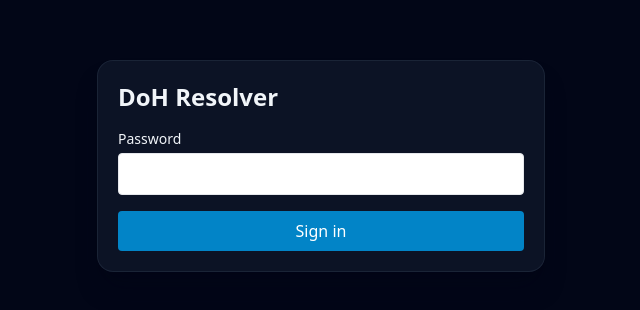
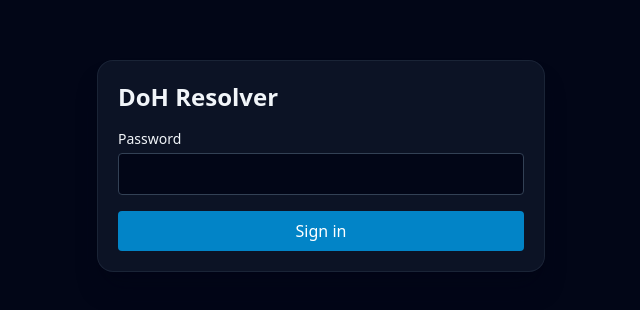
Before and after one commit to naman254/doh-resolver, a Next.js app in the folder dashboard/: page /login in a window 1280 px wide. Shown: the part 234-544 px from the top of the page, without its empty margins (319-959 px from the left). Built offline with nearby package versions, Linux system fonts and the light colour scheme.

Commit message:
changed login ui

```diff
--- a/dashboard/app/login/page.tsx
+++ b/dashboard/app/login/page.tsx
@@ -34,7 +34,7 @@ export default function LoginPage() {
               type="password"
               value={password}
               onChange={(e) => setPassword(e.target.value)}
-              className="w-full border rounded px-3 py-2"
+              className="w-full rounded border border-slate-700 bg-slate-950 px-3 py-2 text-slate-100 caret-slate-100 placeholder:text-slate-500 focus:border-cyan-400 focus:outline-none focus:ring-2 focus:ring-cyan-400/40"
               required
             />
           </div>
```
